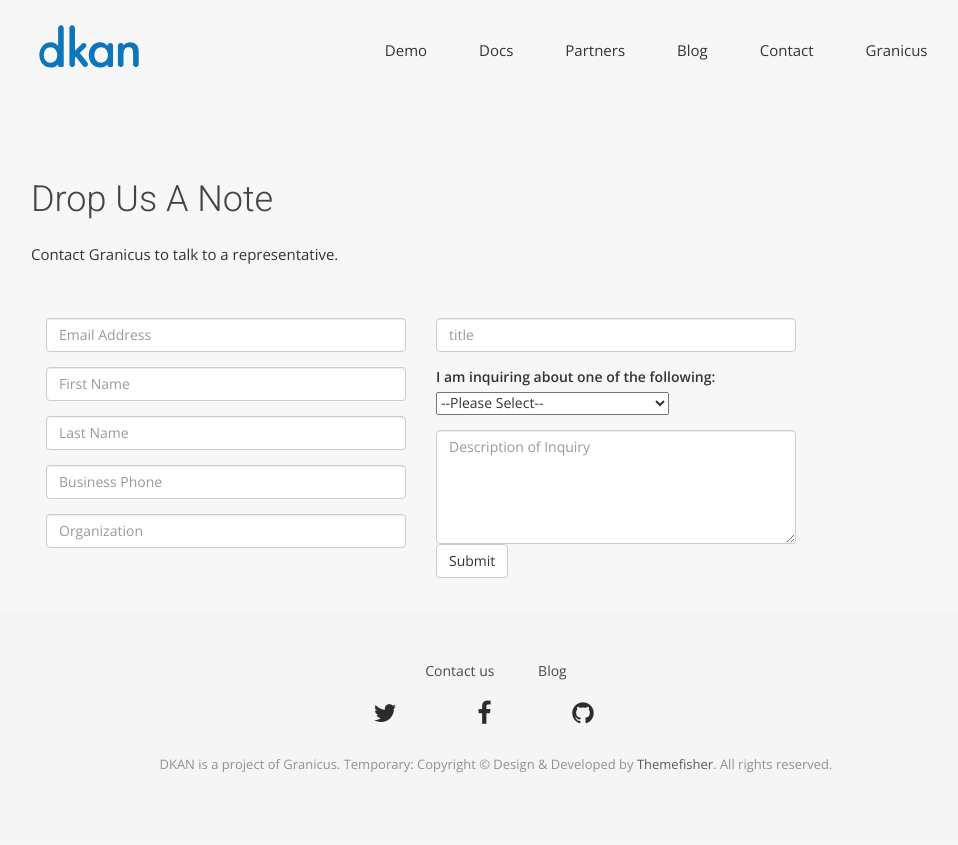
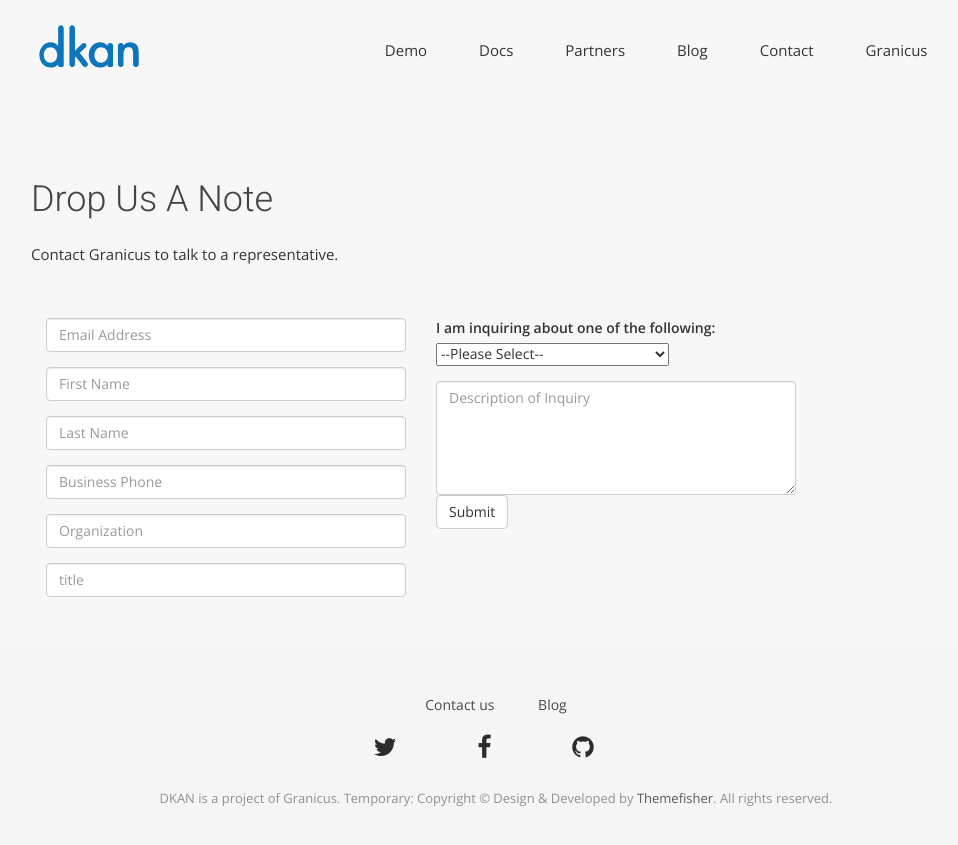
Before and after one commit to GetDKAN/GetDKAN.com, a Jekyll site: the page built from contact.html, in a window 1280 px wide. Shown: the top 845 px of the page, without its empty margins (144-1102 px from the left). Built offline with Jekyll 4.4.1, drawn with Linux system fonts in a browser that asks for light colours; nearby versions of some CDN libraries; some web fonts are replaced.

Commit message:
Update contact.html

```diff
--- a/contact.html
+++ b/contact.html
@@ -36,13 +36,13 @@
             <div class="form-group">
               <input id="field4" type="text" class="form-control" placeholder="Organization" name="company">
             </div>
+            <div class="form-group">
+              <input id="field5" type="text" class="form-control" placeholder="title" name="title">
+            </div>
           </div>
         </div>
         <div class="col-md-4 col-sm-12">
           <div class="block">
-             <div class="form-group">
-              <input id="field5" type="text" class="form-control" placeholder="title" name="title">
-            </div>
             <div class="form-group">
               <label for="field6">I am inquiring about one of the following:</label>
               <select id="field6" name="dropdownMenu">
```
